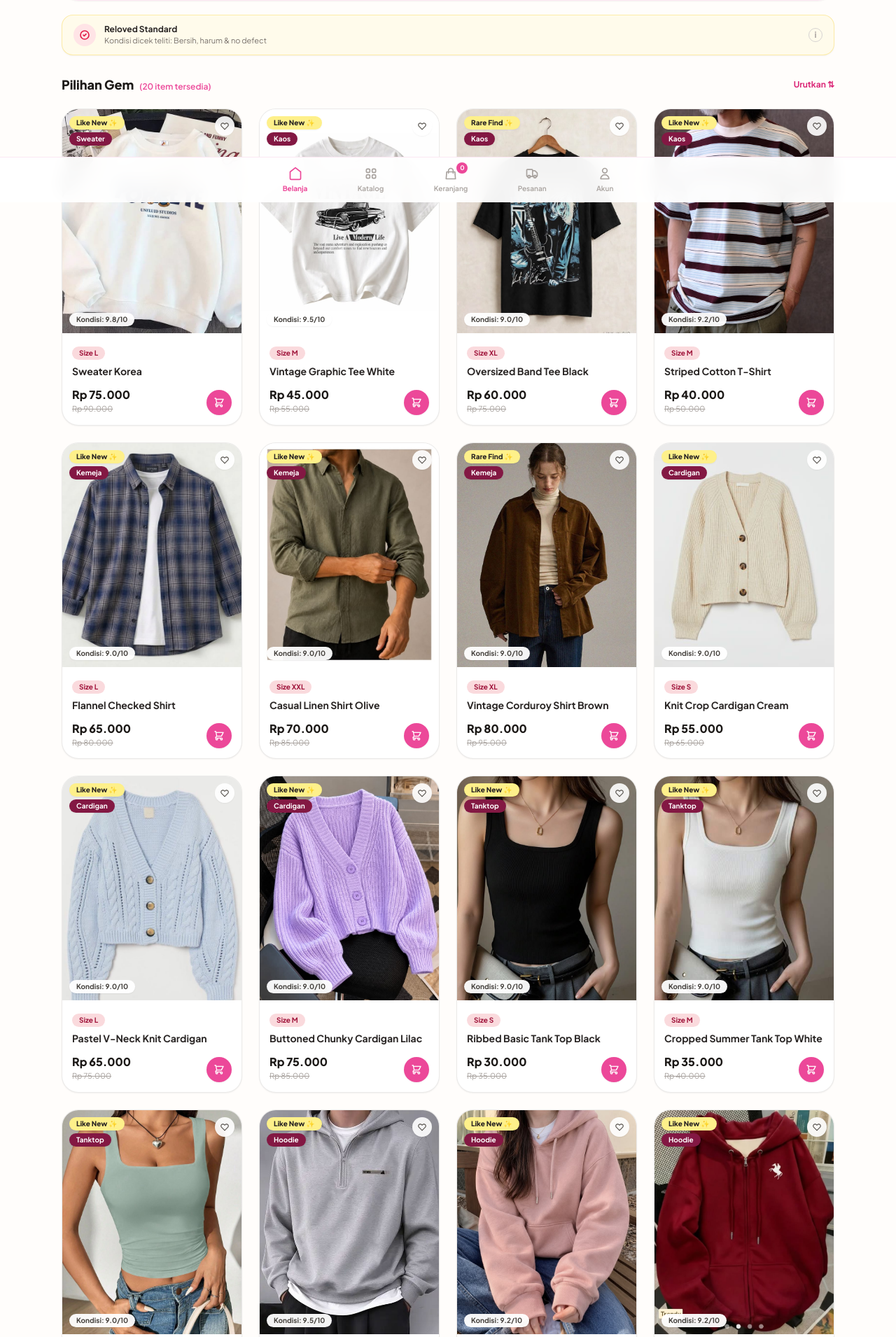
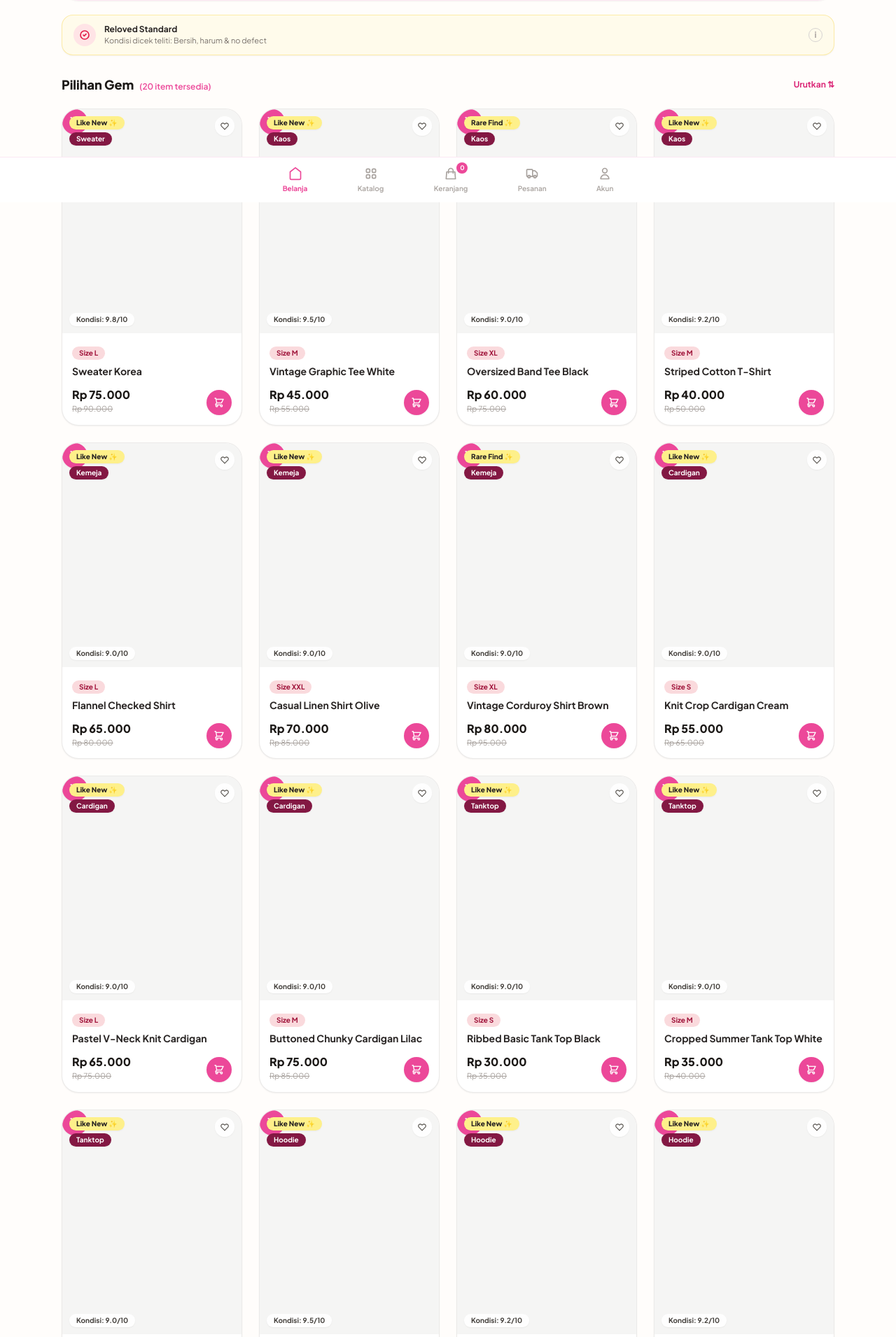
Before and after one commit to NafilaRA/repo-kelompok4imutgemas, a Laravel app: page / in a window 1280 px wide. Shown: the part 511-2421 px from the top of the page at 70% size. Run offline with Laravel 12, Linux system fonts and the light colour scheme; data comes from the database, SQL or seed files in the repository; some libraries are stand-ins or nearby versions.

Commit message:
updateindex cart+product

```diff
--- a/projectakhir/RELOVED-4/resources/views/cart/index.blade.php
+++ b/projectakhir/RELOVED-4/resources/views/cart/index.blade.php
@@ -409,7 +409,7 @@
             updateSummary();
         }
 
-        // Jalankan kalkulasi awal saat halaman dimuat
+        // Jalankan kalkulasi awal saat halaman dimuat.
         updateSummary();
     </script>
 </body>
--- a/projectakhir/RELOVED-4/resources/views/product/index.blade.php
+++ b/projectakhir/RELOVED-4/resources/views/product/index.blade.php
@@ -278,12 +278,17 @@
                         <div>
                             <!-- Product Image Wrapper -->
                             <div class="relative aspect-[4/5] bg-stone-100 overflow-hidden">
-                                <a href="{{ route('product.show', $product->code) }}">
-                                    <img src="{{ asset($product->image) }}"
-                                         alt="{{ $product->name }}"
-                                         onerror="this.src='https://placehold.co/400x500/fce7f3/db2777?text={{ $product->code }}'"
-                                         class="w-full h-full object-cover group-hover:scale-105 transition duration-500">
-                                </a>
+                                <!-- KODE BARU (Langsung memasukkan produk ke keranjang) -->
+                                <form action="{{ route('cart.store', $product->id) }}" method="POST" class="inline">
+                                    @csrf
+                                    <button type="submit"
+                                            title="Tambah ke Keranjang"
+                                            class="w-9 h-9 rounded-full bg-[#EC4899] hover:bg-pink-600 text-white flex items-center justify-center shadow-sm transition shrink-0 cursor-pointer">
+                                        <svg class="w-4 h-4" fill="none" stroke="currentColor" stroke-width="2" viewBox="0 0 24 24">
+                                            <path stroke-linecap="round" stroke-linejoin="round" d="M3 3h2l.4 2M7 13h10l4-8H5.4M7 13L5.4 5M7 13l-2.293 2.293c-.63.63-.184 1.707.707 1.707H17m0 0a2 2 0 100 4 2 2 0 000-4zm-8 2a2 2 0 11-4 0 2 2 0 014 0z" />
+                                        </svg>
+                                    </button>
+                                </form>
 
                                 <!-- Top Left Badges -->
                                 <div class="absolute top-2.5 left-2.5 flex flex-col items-start gap-1">
@@ -370,7 +375,7 @@
                 <span class="text-[10px] font-semibold">Katalog</span>
             </a>
 
-            <a href="#" class="relative flex flex-col items-center gap-1 text-stone-400 hover:text-pink-500 transition">
+            <a href="{{ route('cart.index') }}" class="relative flex flex-col items-center gap-1 text-stone-400 hover:text-pink-500 transition">
                 <span class="absolute -top-1.5 right-0 bg-[#EC4899] text-white text-[9px] font-bold w-4 h-4 rounded-full flex items-center justify-center">
                     0
                 </span>
```
